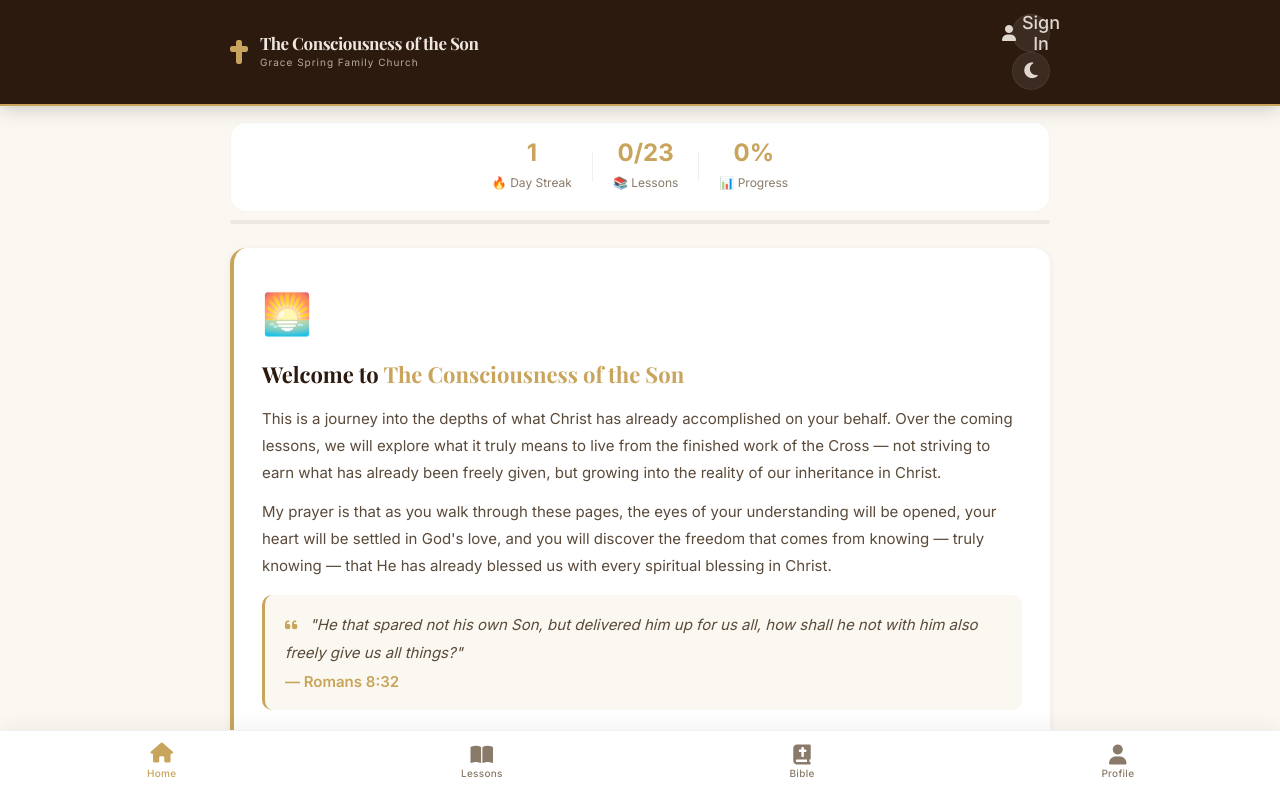
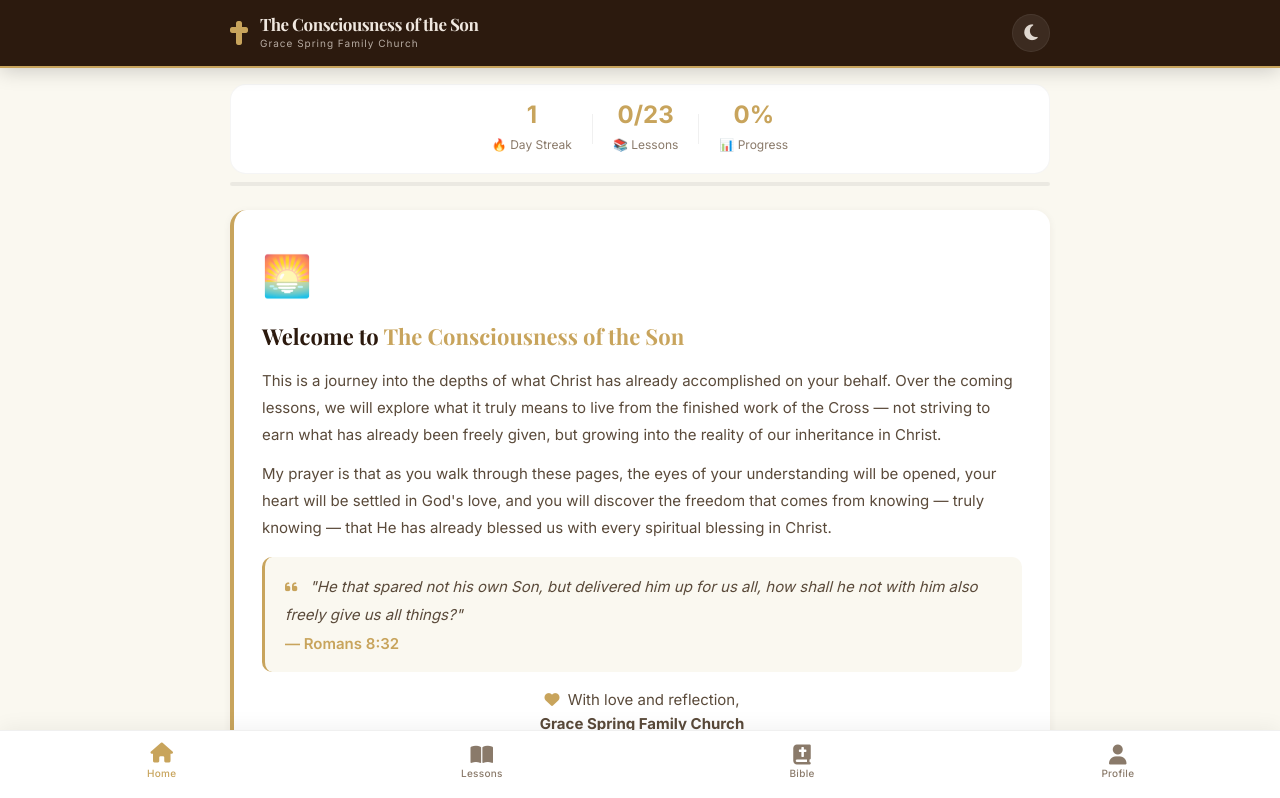
Before and after one commit to raymondproguy02/gsfc, a plain HTML site: page index.html in a window 1280 px wide. Shown: the top 798 px of the page. Drawn offline with nearby package versions, Linux system fonts and the light colour scheme; a web font is replaced by a local one.

Commit message:
remove signin icon from header

```diff
--- a/css/style.css
+++ b/css/style.css
@@ -1195,31 +1195,6 @@ select {
 }
 
 /* ============================================
-   AUTH HEADER BUTTON
-   ============================================ */
-.auth-header-btn {
-    display: flex;
-    align-items: center;
-    gap: 6px;
-    padding: 6px 16px;
-    border-radius: var(--radius-full);
-    background: rgba(255,255,255,0.08);
-    border: 1px solid rgba(255,255,255,0.06);
-    color: #e0d8d0;
-    font-size: 14px;
-    font-weight: 500;
-    transition: var(--transition);
-}
-
-.auth-header-btn:hover {
-    background: rgba(255,255,255,0.16);
-}
-
-.auth-header-btn i {
-    font-size: 16px;
-}
-
-/* ============================================
    HOME PAGE AUTH PROMPT
    ============================================ */
 .auth-prompt {
--- a/index.html
+++ b/index.html
@@ -43,9 +43,6 @@
                     </div>
                 </div>
                 <div class="header-actions">
-                    <button id="authHeaderBtn" class="auth-header-btn">
-                        <i class="fas fa-user"></i> <span id="authHeaderText">Sign In</span>
-                    </button>
                     <button id="themeToggle" aria-label="Toggle dark mode">
                         <i class="fas fa-moon"></i>
                     </button>
--- a/js/app.js
+++ b/js/app.js
@@ -236,11 +236,6 @@ document.getElementById('brandHome')?.addEventListener('click', () => {
     navigateTo('home');
 });
 
-// Auth header button
-document.getElementById('authHeaderBtn')?.addEventListener('click', () => {
-    openAuthModal('signin');
-});
-
 // ============================================
 // LOAD SAVED PROGRESS
 // ============================================
```
